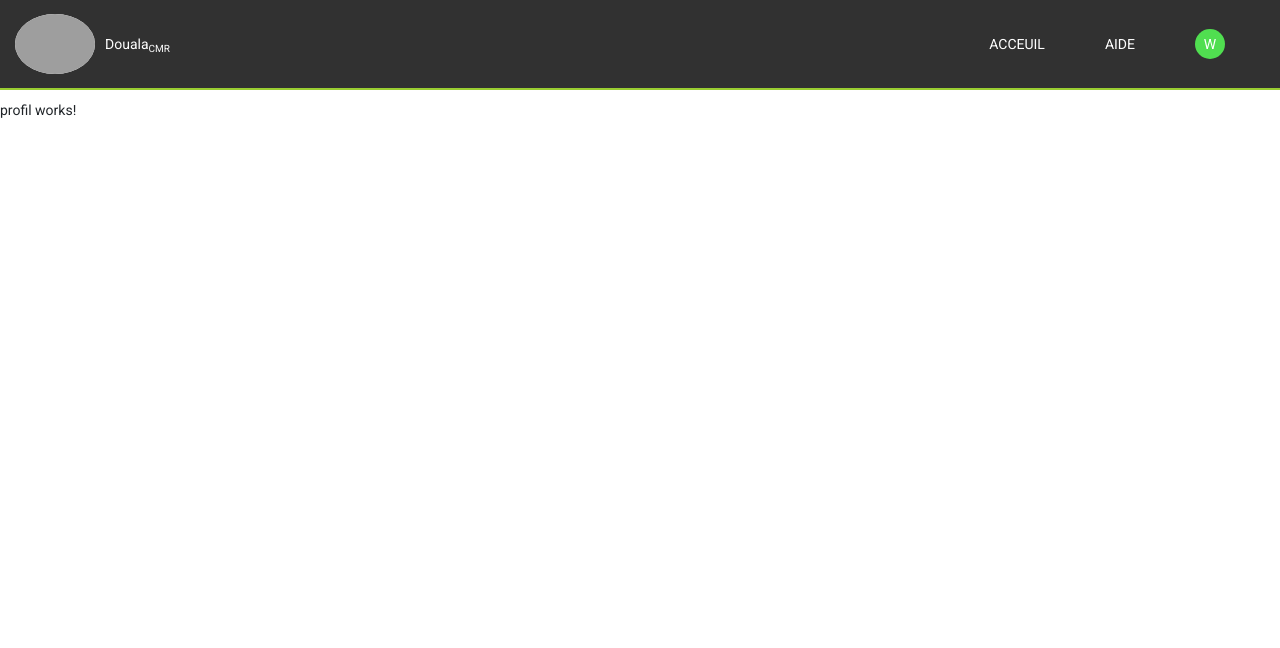
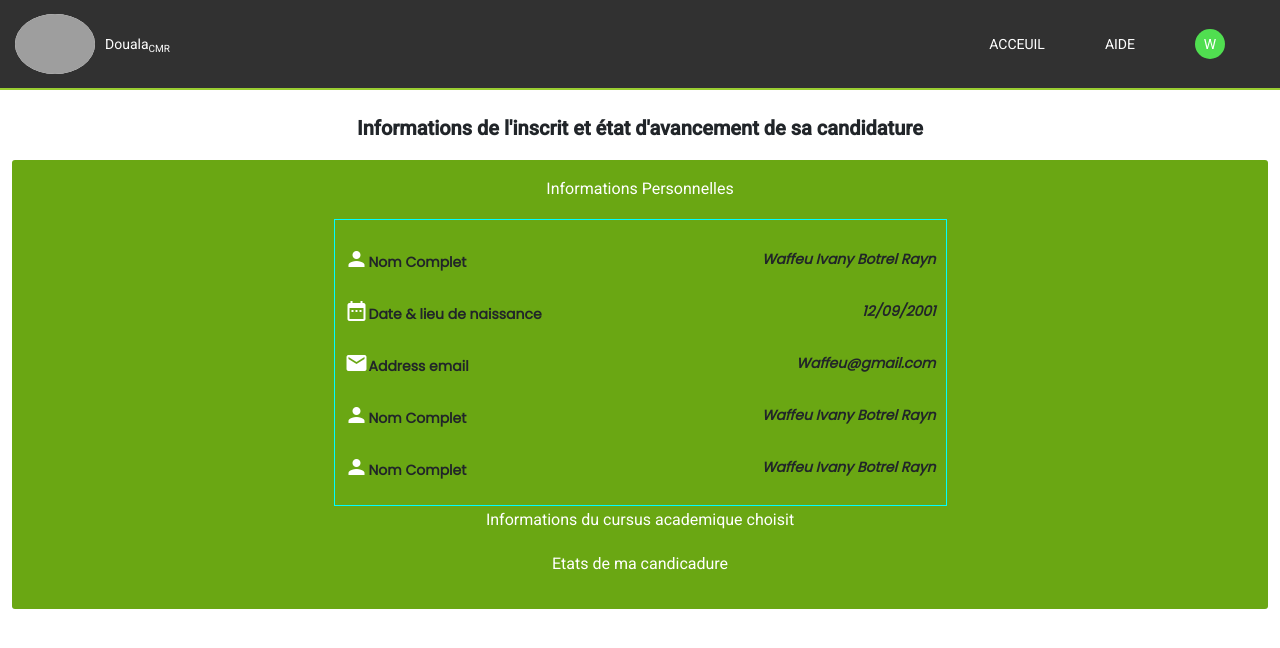
Before and after one commit to WIBR45919/Licprojet, an Angular app: page /profil in a window 1280 px wide. Shown: the top 648 px of the page. Built offline with nearby package versions, Linux system fonts and the light colour scheme; grey boxes are pictures that could not be loaded.

Commit message:
Debut du contenu du profil

```diff
--- a/src/app/profil/import/import.component.html
+++ b/src/app/profil/import/import.component.html
@@ -1 +1 @@
-<p>import works!</p>
+<p>Profil works</p>
--- a/src/app/profil/profil.module.ts
+++ b/src/app/profil/profil.module.ts
@@ -5,11 +5,13 @@ import { ProfilRoutingModule } from './profil-routing.module';
 import { ProfilheaderComponent } from './profilheader/profilheader.component';
 import {ProfilShellComponent} from "./profil-shell/profil-shell.component";
 import { ImportComponent } from './import/import.component';
+import {MatIconModule} from "@angular/material/icon";
+import {ProfilComponent} from "./profil/profil.component";
 
 
 @NgModule({
   declarations: [
-    ProfilheaderComponent,
+    ProfilComponent,
     ProfilShellComponent,
     ProfilheaderComponent,
     ImportComponent
@@ -19,7 +21,7 @@ import { ImportComponent } from './import/import.component';
   ],
   imports: [
     CommonModule,
-    ProfilRoutingModule
+    ProfilRoutingModule,MatIconModule
   ]
 })
 export class ProfilModule { }
--- a/src/app/profil/profil/profil.component.css
+++ b/src/app/profil/profil/profil.component.css
@@ -0,0 +1,54 @@
+.import{
+  padding: 12px;
+  font-family: Poppins;
+}
+.g-titre{
+  text-align: center;
+  font-size: 20px;
+  font-weight: bold;
+}
+.infos-user{
+  background-color: #6aa713;
+  min-width: 50%;
+  border-radius: 3px;
+  padding: 15px;
+  margin: 0 auto;
+}
+/* css des differents sous titres*/
+.all-title{
+  font-weight: bold;
+  font-size: 18px;
+  font-family: Poppins;
+  color: white;
+  text-align: center;
+}
+/* principal div des contenus */
+.personal{
+  border: 1px solid aqua;
+  margin: 0 auto;
+  width: 50%;
+}
+/* champs et contenu */
+.content{
+  display: flex;
+  justify-content: space-between;
+  align-items: center;
+  margin: 25px 10px;
+}
+.content .p-title{
+  display: flex;
+  align-items: center;
+  font-weight: bolder;
+  margin-right: 20px;
+}
+.content .p-title span{
+  padding-top: 7px;
+}
+.content .value{
+  font-weight: bold;
+  font-style: italic;
+}
+/*--les icones des contenus */
+.mat-icon{
+  color: #ffffff!important;
+}
--- a/src/app/profil/profil/profil.component.html
+++ b/src/app/profil/profil/profil.component.html
@@ -1 +1,69 @@
-<p>profil works!</p>
+<div class="import">
+  <div class="title">
+    <h1 class="g-titre">Informations de l'inscrit et état d'avancement de sa candidature</h1>
+  </div>
+  <div class="infos-user">
+    <div class="personal-infos">
+      <div class="all-title">
+        <h3>Informations Personnelles</h3>
+      </div>
+      <div class="personal">
+        <div class="content">
+          <div class="p-title">
+            <mat-icon aria-hidden="false" aria-label="person icon">person</mat-icon>
+            <span>Nom Complet</span>
+          </div>
+          <div class="value">
+            Waffeu Ivany Botrel Rayn
+          </div>
+        </div>
+        <div class="content">
+          <div class="p-title">
+            <mat-icon aria-hidden="false" aria-label="person icon">date_range</mat-icon>
+            <span>Date & lieu de naissance</span>
+          </div>
+          <div class="value">
+            12/09/2001
+          </div>
+        </div>
+        <div class="content">
+          <div class="p-title">
+            <mat-icon aria-hidden="false" aria-label="person icon">mail</mat-icon>
+            <span>Address email</span>
+          </div>
+          <div class="value">
+            Waffeu@gmail.com
+          </div>
+        </div>
+        <div class="content">
+          <div class="p-title">
+            <mat-icon aria-hidden="false" aria-label="person icon">person</mat-icon>
+            <span>Nom Complet</span>
+          </div>
+          <div class="value">
+            Waffeu Ivany Botrel Rayn
+          </div>
+        </div>
+        <div class="content">
+          <div class="p-title">
+            <mat-icon aria-hidden="false" aria-label="person icon">person</mat-icon>
+            <span>Nom Complet</span>
+          </div>
+          <div class="value">
+            Waffeu Ivany Botrel Rayn
+          </div>
+        </div>
+      </div>
+    </div>
+    <div class="choix-cursus">
+      <div class="all-title">
+        <h3>Informations du cursus academique choisit</h3>
+      </div>
+    </div>
+    <div class="state">
+      <div class="all-title">
+        <h3>Etats de ma candicadure</h3>
+      </div>
+    </div>
+  </div>
+</div>
--- a/src/app/profil/profilheader/profilheader.component.css
+++ b/src/app/profil/profilheader/profilheader.component.css
@@ -227,8 +227,7 @@ ul{
   font-size: 17px;
   text-transform: initial!important;
 }
-
-/* responsive design */
+ /*responsive design */
 @media screen and (max-width: 600px) {
   .navigation{
     display: none;
--- a/src/app/profil/profilheader/profilheader.component.html
+++ b/src/app/profil/profilheader/profilheader.component.html
@@ -19,7 +19,7 @@
               </b></h3>
               <ul class="s-menu-profil">
                 <li><span></span><a routerLink="import">Importer les fichiers</a></li>
-                <li><span></span><a routerLink="">Se Déconnecter</a></li>
+                <li><a routerLink="">Se Déconnecter</a></li>
               </ul>
             </div>
           </li>
@@ -38,6 +38,7 @@
             <li><a routerLink="/home" routerlinkactive="here">Acceuil</a></li>
             <li><a routerLink="/inscription/help" routerlinkactive="here">Aide</a></li>
             <li><a routerLink="import" routerlinkactive="here">Importer les fichiers</a></li>
+            <li><a routerLink="" routerlinkactive="here">Se Déconnecter</a></li>
           </ul>
         </div>
       </div>
```
